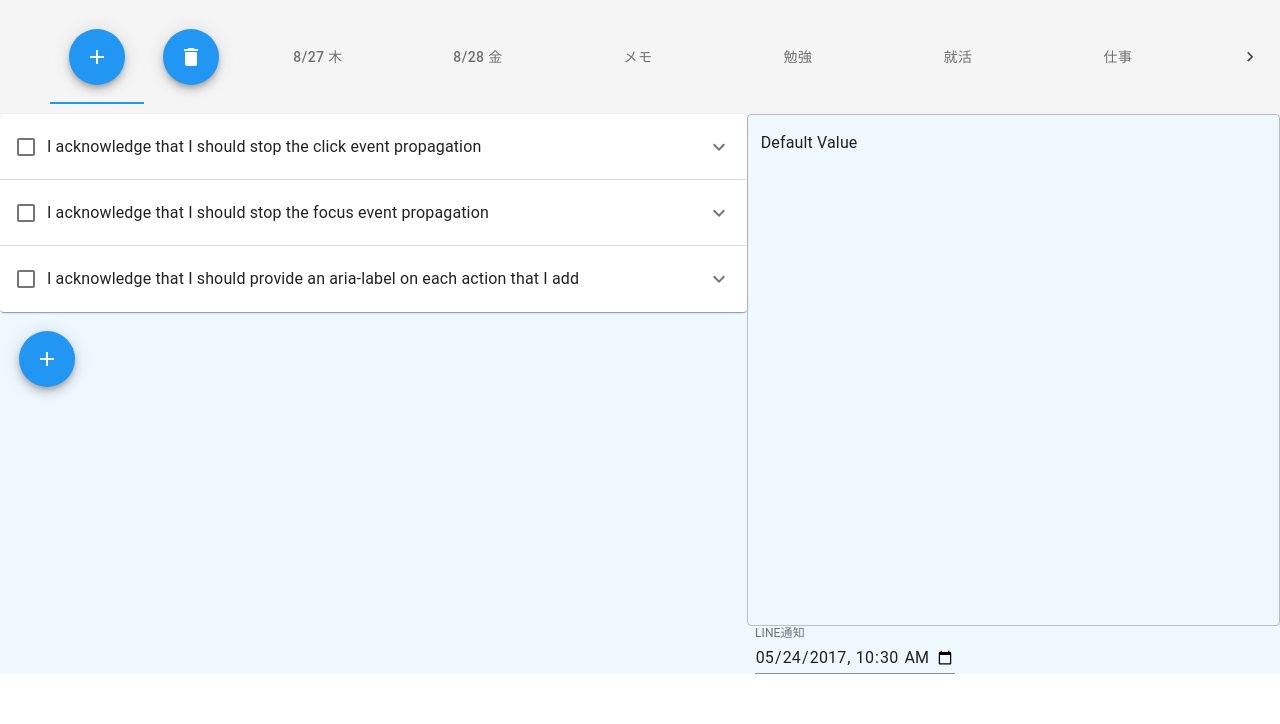
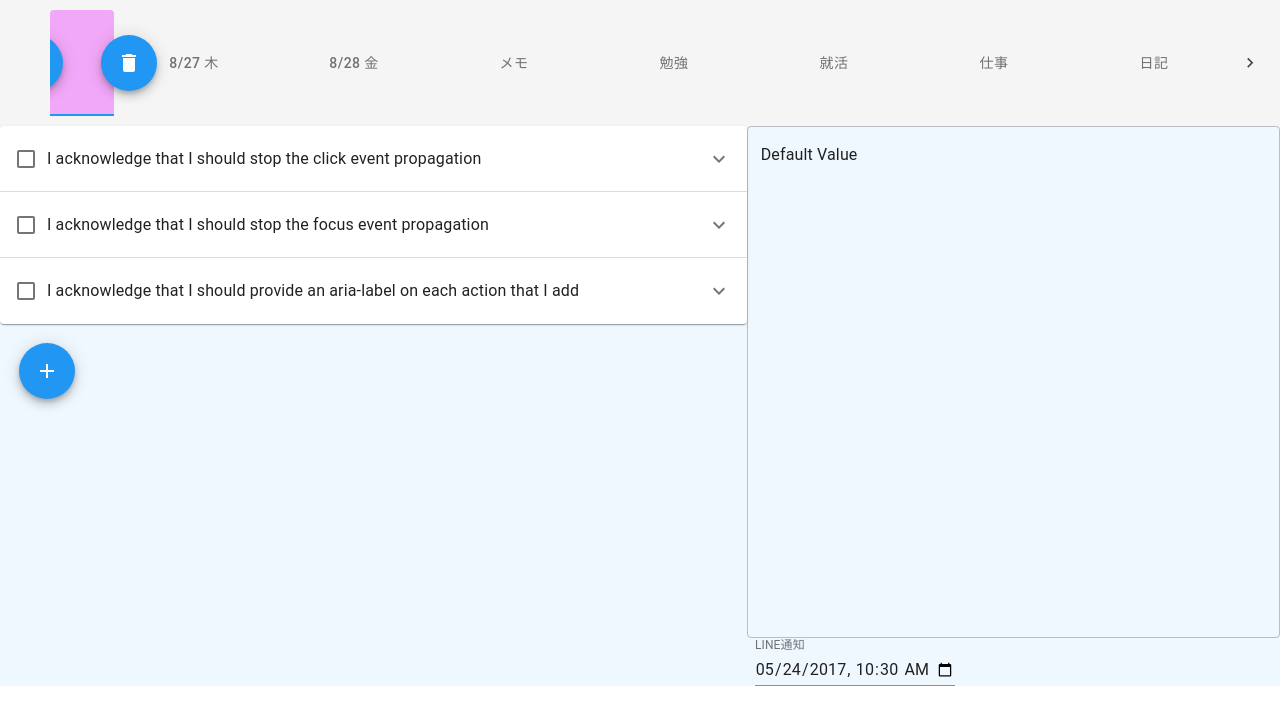
Before and after one commit to haru890/Flip_List, a React (Create React App) app in the folder react-app/: page / in a window 1280 px wide. Shown: the top 724 px of the page. Built offline with nearby package versions, Linux system fonts and the light colour scheme; no server answers.

Commit message:
ボタンアイコンのサイズを変更したい

```diff
--- a/react-app/src/components/ScrollableTabs.tsx
+++ b/react-app/src/components/ScrollableTabs.tsx
@@ -1,7 +1,7 @@
 import {
   AppBar,
   Box,
-  Card,
+  Button,
   styled,
   Tab,
   Tabs,
@@ -72,8 +72,10 @@ const ScrollableTabs = () => {
             fontSize: "large",
           }}
         >
-          <AddButtonIcon />
-          <DeleteButtonIcon />
+          <Root>
+            <AddButtonIcon />
+            <DeleteButtonIcon />
+          </Root>
           <Tab label="8/27 木" />
           <Tab label="8/28 金" />
           <Tab label="メモ" />
@@ -90,8 +92,10 @@ const ScrollableTabs = () => {
   );
 };
 
-const Root = styled(Card)({
-  // backgroundColor: "#e1f5fe",
+const Root = styled(Button)({
+  backgroundColor: "#e1f5",
+  size: "small",
+  iconSizeSmall: "small",
 });
 
 export default ScrollableTabs;
```
